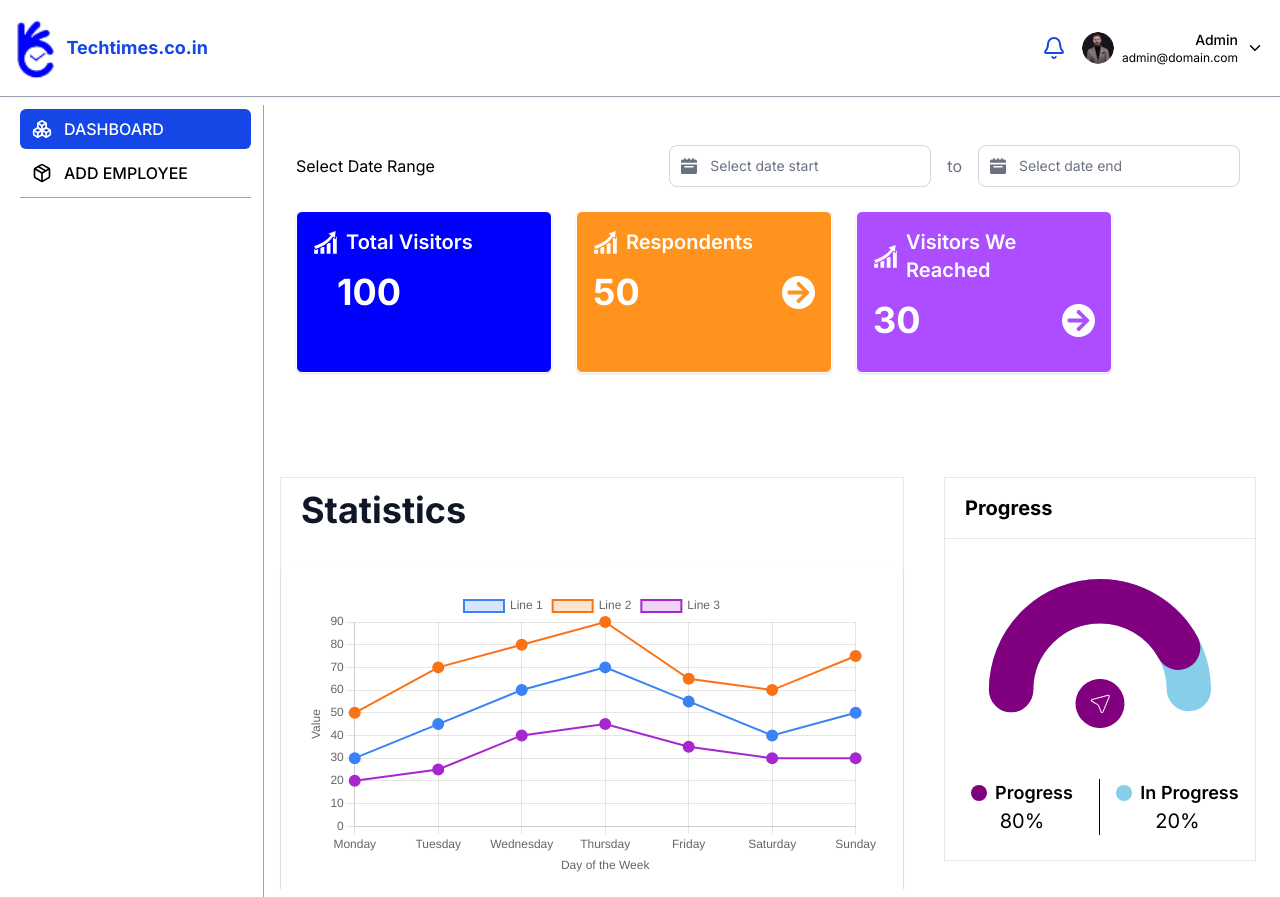
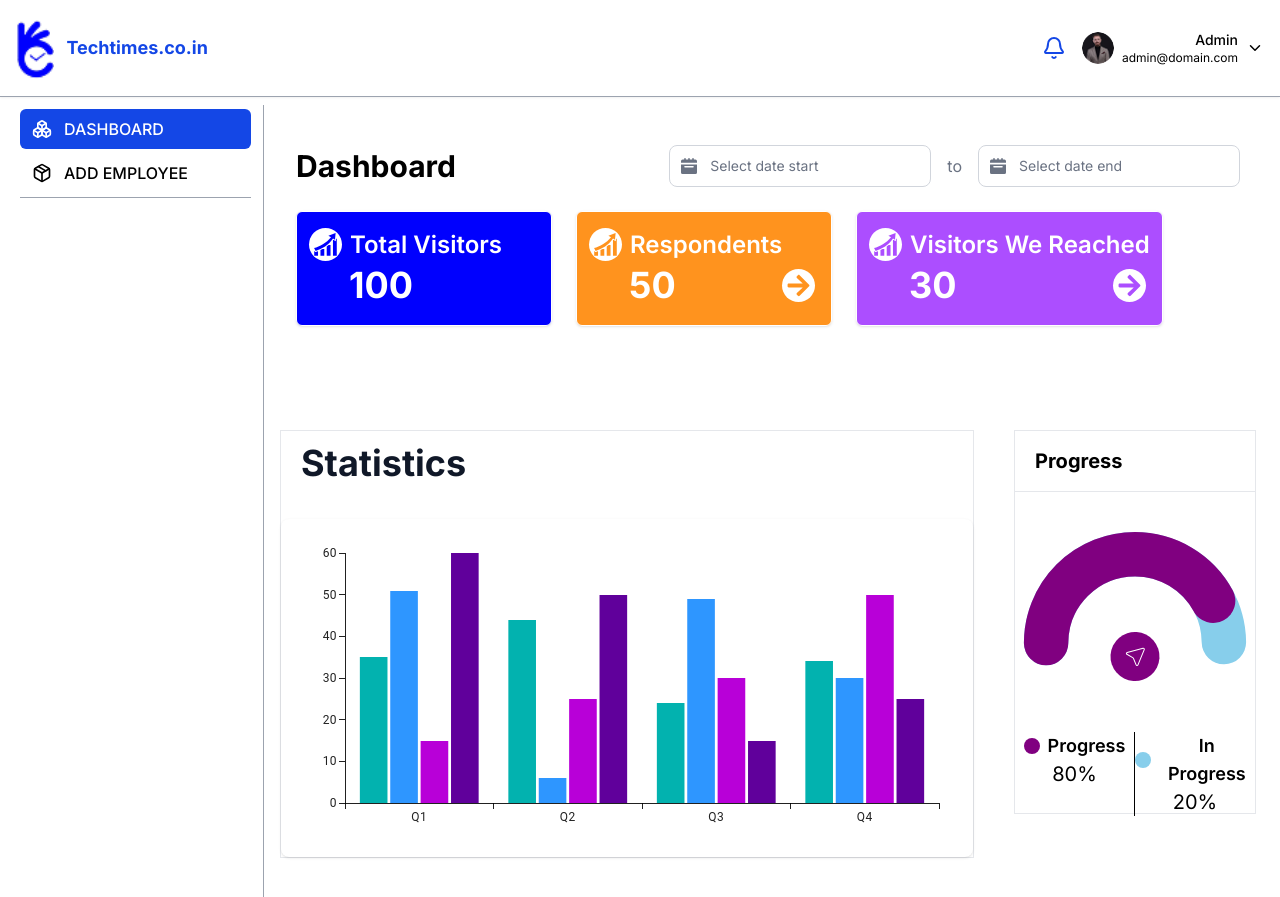
Before and after one commit to parminder-sokhal/CMS_frontend, a React (Vite) app: page /Dashboard in a window 1280 px wide. Built offline with nearby package versions, Linux system fonts and the light colour scheme.

Commit message:
addStats

```diff
--- a/package.json
+++ b/package.json
@@ -11,8 +11,12 @@
     "postinstall": "flowbite-react patch"
   },
   "dependencies": {
+    "@emotion/react": "^11.14.0",
+    "@emotion/styled": "^11.14.0",
     "@heroicons/react": "^2.2.0",
     "@material-tailwind/react": "^2.1.10",
+    "@mui/material": "^7.0.1",
+    "@mui/x-charts": "^7.28.0",
     "@reduxjs/toolkit": "^2.6.1",
     "@tailwindcss/vite": "^4.0.17",
     "autoprefixer": "^10.4.21",
--- a/src/components/dashboard/HeaderBoard.jsx
+++ b/src/components/dashboard/HeaderBoard.jsx
@@ -20,32 +20,34 @@ const HeaderBoard = () => {
   return (
     <div className="max-w-7xl mx-auto px-4 py-6">
       <div className="flex justify-between items-center mb-6">
-        <h2 className="text-md">Select Date Range</h2>
-        <Datepicker onChange={handleDateChange} />
+        <h1 className="text-3xl font-bold">Dashboard</h1>
+        <div className="flex items-center space-x-2">
+          <Datepicker onChange={handleDateChange} />
+        </div>
       </div>
 
       <div className="flex flex-rows justify-start gap-6">
-        <div className="p-4 w-64 border rounded-md shadow-sm bg-[#0000FE] text-white">
+        <div className="px-3 py-4 h-full w-64 border rounded-md shadow-sm bg-[#0000FE] text-white">
           <div className="flex items-center gap-2">
-            <p>
+            <p className="bg-white text-[#0000FE] rounded-3xl p-1">
               <GiProgression size={25} />
             </p>
-            <h3 className="text-xl font-semibold flex">Total Visitors</h3>
+            <h3 className="text-2xl font-semibold ">Total Visitors</h3>
           </div>
-          <div className="flex flex-row py-4 px-6">
+          <div className="flex flex-row  pl-10 p-1">
             <p className=" text-4xl font-bold ">{data.totalVisitors}</p>
           </div>
         </div>
 
-        <div className="p-4 w-64 border rounded-md shadow-sm bg-[#FF931E] text-white">
+        <div className="px-3 py-4 h-full w-64 border rounded-md shadow-sm bg-[#FF931E] text-white">
           <div className="flex items-center gap-2">
-            <p>
+            <p className="bg-white text-[#FF931E] rounded-3xl p-1">
               <GiProgression size={25} />
             </p>
 
-            <h3 className="text-xl font-semibold">Respondents</h3>
+            <h3 className="text-2xl font-semibold">Respondents</h3>
           </div>
-          <div className="flex flex-row py-4 items-center justify-between">
+          <div className="flex flex-row pl-10 p-1 items-center justify-between">
             <p className=" text-4xl font-bold ">{data.respondents}</p>
             <p className="bg-white text-[#FF931E] rounded-4xl p-1">
               <FaArrowRight size={25} />
@@ -53,14 +55,14 @@ const HeaderBoard = () => {
           </div>
         </div>
 
-        <div className="p-4 w-64 border rounded-md shadow-sm bg-[#AC4EFF] text-white">
+        <div className="px-3 py-4 h-fullw-72 border rounded-md shadow-sm bg-[#AC4EFF] text-white">
           <div className="flex items-center gap-2">
-            <p>
+            <p className="bg-white text-[#AC4EFF] rounded-3xl p-1">
               <GiProgression size={25} />
             </p>
-            <h3 className="text-xl font-semibold">Visitors We Reached</h3>
+            <h3 className="text-2xl font-semibold">Visitors We Reached</h3>
           </div>
-          <div className="flex flex-row py-4 items-center justify-between">
+          <div className="flex flex-row pl-10 p-1 items-center justify-between">
             <p className=" text-4xl font-bold ">{data.visitorsWeReached}</p>
             <p className="bg-white text-[#AC4EFF] rounded-4xl p-1">
               <FaArrowRight size={25} />
--- a/src/components/dashboard/Statistics.jsx
+++ b/src/components/dashboard/Statistics.jsx
@@ -1,5 +1,6 @@
 import React, { useState } from "react";
 import { Line } from "react-chartjs-2";
+import { BarChart } from '@mui/x-charts/BarChart';
 import { CiLocationArrow1 } from "react-icons/ci";
 
 
@@ -26,56 +27,6 @@ ChartJS.register(
 );
 
 const Statistics = () => {
-  // Sample data where we define 3 lines for each day
-  const data = [
-    { day: "Monday", line1: 30, line2: 50, line3: 20 },
-    { day: "Tuesday", line1: 45, line2: 70, line3: 25 },
-    { day: "Wednesday", line1: 60, line2: 80, line3: 40 },
-    { day: "Thursday", line1: 70, line2: 90, line3: 45 },
-    { day: "Friday", line1: 55, line2: 65, line3: 35 },
-    { day: "Saturday", line1: 40, line2: 60, line3: 30 },
-    { day: "Sunday", line1: 50, line2: 75, line3: 30 },
-  ];
-
-  const chartData = {
-    labels: data.map((item) => item.day), // Days of the week
-    datasets: [
-      {
-        label: "Line 1",
-        data: data.map((item) => item.line1), // Values for line 1
-        borderColor: "rgba(59, 130, 246, 1)", // Blue color
-        backgroundColor: "rgba(59, 130, 246, 0.2)", // Blue color
-        fill: true,
-        borderWidth: 2,
-        pointRadius: 5, // Adjust point size
-        pointBackgroundColor: "rgba(59, 130, 246, 1)", // Point color
-        tension: 0, // Make lines sharp (no curve)
-      },
-      {
-        label: "Line 2",
-        data: data.map((item) => item.line2), // Values for line 2
-        borderColor: "rgba(249, 115, 22, 1)", // Orange color
-        backgroundColor: "rgba(249, 115, 22, 0.2)", // Orange color
-        fill: true,
-        borderWidth: 2,
-        pointRadius: 5,
-        pointBackgroundColor: "rgba(249, 115, 22, 1)",
-        tension: 0,
-      },
-      {
-        label: "Line 3",
-        data: data.map((item) => item.line3), // Values for line 3
-        borderColor: "rgba(167, 39, 207, 1)", // Purple color
-        backgroundColor: "rgba(167, 39, 207, 0.2)", // Purple color
-        fill: true,
-        borderWidth: 2,
-        pointRadius: 5,
-        pointBackgroundColor: "rgba(167, 39, 207, 1)",
-        tension: 0,
-      },
-    ],
-  };
-
   const dataofprogress = [
     {
       progress: 80, // Progress in percentage (from 0 to 100)
@@ -84,45 +35,27 @@ const Statistics = () => {
     },
   ];
 
-  const options = {
-    responsive: true,
-    plugins: {
-      legend: {
-        position: "top",
-      },
-      tooltip: {
-        mode: "index",
-        intersect: false,
-      },
-    },
-    scales: {
-      x: {
-        title: {
-          display: true,
-          text: "Day of the Week",
-        },
-      },
-      y: {
-        title: {
-          display: true,
-          text: "Value",
-        },
-        beginAtZero: true,
-      },
-    },
-  };
-
   return (
     <div className="flex justify-between mx-auto py-20 space-x-10">
       {/* Statistics Section */}
-      <div className="w-2/3 border border-gray-200">
+      <div className="w-full border border-gray-200">
         <h1 className="text-4xl font-bold text-gray-900 mb-6 px-5 py-3">
           Statistics
         </h1>
         <div className="bg-white rounded-lg shadow-sm p-6">
           <div className="grid grid-cols-1 gap-4">
-            {/* Chart component */}
-            <Line data={chartData} options={options} />
+            {/* MUI BarChart component */}
+            <BarChart
+              series={[
+                { data: [35, 44, 24, 34] },
+                { data: [51, 6, 49, 30] },
+                { data: [15, 25, 30, 50] },
+                { data: [60, 50, 15, 25] },
+              ]}
+              height={290}
+              xAxis={[{ data: ['Q1', 'Q2', 'Q3', 'Q4'], scaleType: 'band' }]}
+              margin={{ top: 10, bottom: 30, left: 40, right: 10 }}
+            />
           </div>
         </div>
       </div>
```
Also changed, not shown: 1 other file (tests, documents, lock files or other folders).
